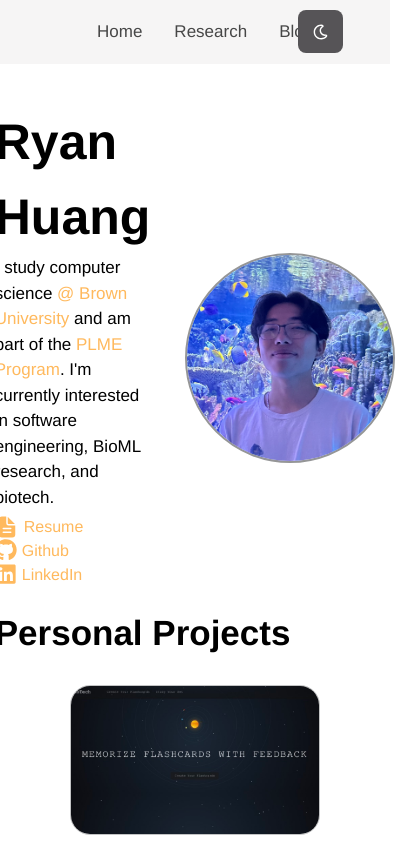
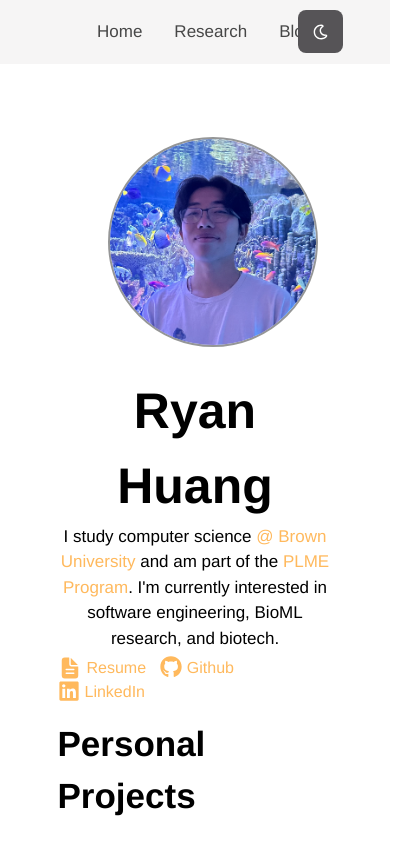
Before and after one commit to ryanhuang8/ryanhuang.dev, a React (Vite) app: page / in a window 390 px wide. Shown: the top 842 px of the page, 415 px wide, since content can reach past the window. Built offline with nearby package versions, Linux system fonts and the light colour scheme; a web font is replaced by a local one.

Commit message:
fix: mobile issue with pfp

```diff
--- a/src/styles/start.css
+++ b/src/styles/start.css
@@ -286,3 +286,19 @@
         flex-basis: 42%;
     } */
 }
+
+@media (max-width: 768px) {
+  .title-intro {
+    flex-direction: column;
+    text-align: center;
+  }
+
+  .text-section {
+    order: 2;
+  }
+
+  .profile-pic-container {
+    order: 1;
+    margin-bottom: 20px;
+  }
+}
```
